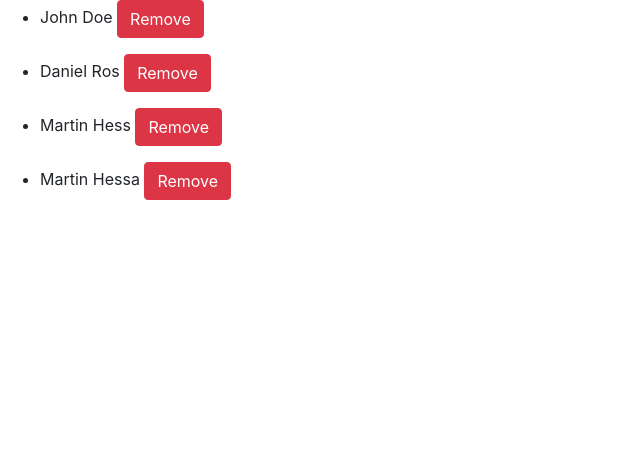
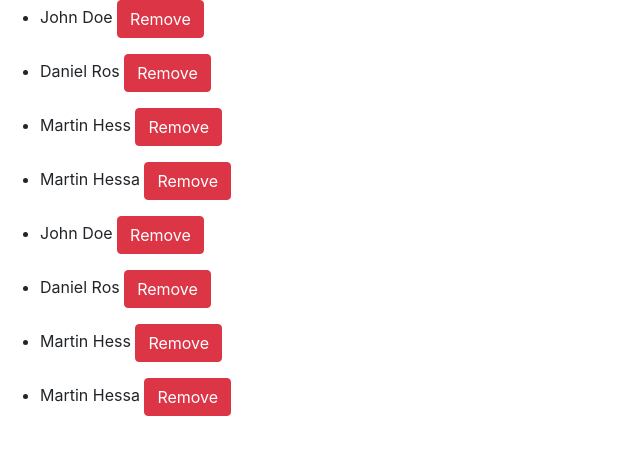
Before and after one commit to TodorovAleksandar/contact, an Angular app: page / in a window 1280 px wide. Shown: the top 454 px of the page, without its empty margins (0-640 px from the left). Built offline with nearby package versions, Linux system fonts and the light colour scheme.

Commit message:
9 commit

```diff
--- a/src/app/app.component.html
+++ b/src/app/app.component.html
@@ -1 +1,2 @@
 <app-contacts-list></app-contacts-list>
+<app-layout></app-layout>
--- a/src/app/app.module.ts
+++ b/src/app/app.module.ts
@@ -3,11 +3,13 @@
 
 import { AppComponent } from './app.component';
 import { ContactsListComponent } from './contacts-list/contacts-list.component';
+import { LayoutComponent } from './layout/layout.component';
 
 @NgModule({
   declarations: [
     AppComponent,
-    ContactsListComponent
+    ContactsListComponent,
+    LayoutComponent
   ],
   imports: [
     BrowserModule
--- /dev/null
+++ b/src/app/layout/layout.component.html
@@ -0,0 +1,3 @@
+<p>
+  <app-contacts-list></app-contacts-list>
+</p>
--- /dev/null
+++ b/src/app/layout/layout.component.ts
@@ -0,0 +1,15 @@
+import { Component, OnInit } from '@angular/core';
+
+@Component({
+  selector: 'app-layout',
+  templateUrl: './layout.component.html',
+  styleUrls: ['./layout.component.css']
+})
+export class LayoutComponent implements OnInit {
+
+  constructor() { }
+
+  ngOnInit() {
+  }
+
+}
```
Also changed, not shown: src/app/layout/layout.component.css (added), 1 other file (tests, documents, lock files or other folders).
